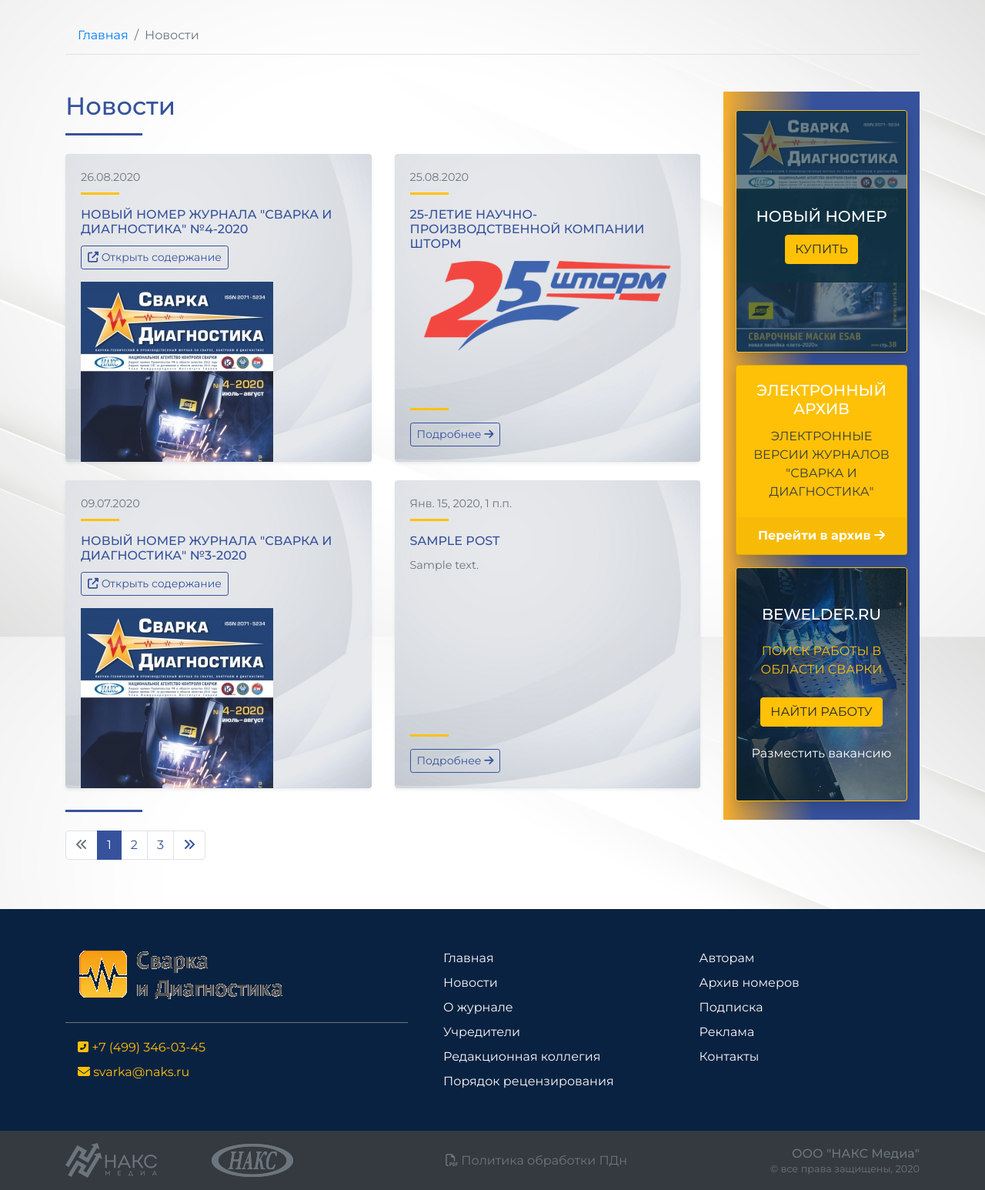
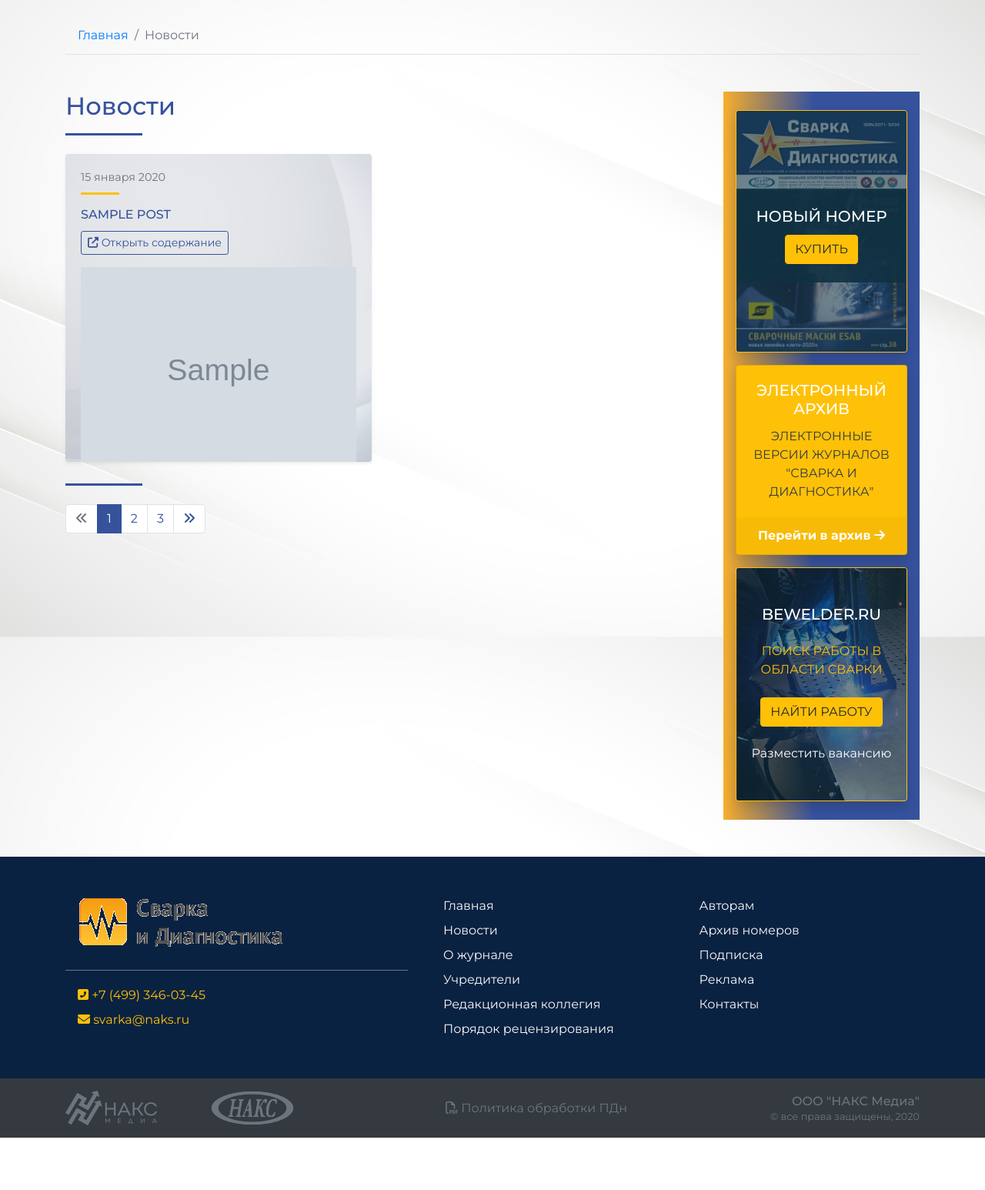
Before and after one commit to wolf811/svarka-naks-site, a Django app: page /post_list/ in a window 1280 px wide. Shown: the part 334-1880 px from the top of the page at 77% size. After the commit the page ends 1812 px from the top, so only its background shows below. Run offline with Django 3.2, Linux system fonts and the light colour scheme; tables that the repository leaves empty hold one stand-in row (values such as "Sample post"); grey boxes marked "Sample" are stand-in pictures; style sheets or scripts are compiled from the project's sources; some libraries are stand-ins or nearby versions.

Commit message:
models post end

```diff
--- a/journal/templates/journal/home.html
+++ b/journal/templates/journal/home.html
@@ -61,7 +61,7 @@
                             <div class="card card-post shadow-sm">
                                 <div class="card-img-overlay">
                                     <div class="preview">
-                                        <p class="card-text card-text-date">{{ post.published_date }}</p>
+                                        <p class="card-text card-text-date">{{ post.published_date|date:"d E Y" }}</p>
                                         <hr align="left">
                                         <h6 class="card-title">{{ post.title }}</h6>
                                         {% if post.img_journal %}
@@ -69,13 +69,13 @@
                                         <img src="{{ post.img_journal.url }}" class="img-fluid">
                                         {% else %}
                                         <p class="card-text truncate">{{ post.short_text|safe }}</p>
-                                        <img src="{{ post.img.url }}" class="img-fluid">
-                                        {% endif %}
+                                        {% if not post.short_text|safe %} <img src="{{ post.img.url }}" class="img-fluid"> {% endif %}
                                         {% if post.full_text|safe %}
                                         <div class="preview-bottom">
                                             <hr align="left">
                                             <a href="{% url 'post_detail' pk=post.pk %}" class="btn btn-outline-primary btn-sm">Подробнее <i class="fas fa-arrow-right"></i></a>
                                         </div>
+                                        {% endif %}
                                         {% endif %}
                                     </div>
                                 </div>
--- a/journal/templates/journal/post_detail.html
+++ b/journal/templates/journal/post_detail.html
@@ -16,9 +16,7 @@
                 <div class="content-left mb-4">
                     <div class="row align-items-stretch">
                         <div class="col-sm-4">
-                            {% if post.published_date %}
-                            <p class="text-secondary">{{ post.published_date }}</p>
-                            {% endif %}
+                            <p class="text-secondary">{{ post.published_date|date:"d E Y" }}</p>
                             <div class="mb-3 mb-md-0">
                                 <img src="{{ post.img.url }}" alt="" class="img-fluid">
                             </div>
--- a/journal/templates/journal/post_list.html
+++ b/journal/templates/journal/post_list.html
@@ -15,61 +15,27 @@
                 <hr class="title-line mb-4" align="left">
                 <div class="home-content-left">
                     <div class="row row-cols-1 row-cols-md-2">
-                        <div class="col mb-4">
-                            <div class="card card-post shadow-sm">
-                                <div class="card-img-overlay">
-                                    <div class="preview">
-                                        <p class="card-text card-text-date">26.08.2020</p>
-                                        <hr align="left">
-                                        <h6 class="card-title">Новый номер Журнала "Сварка и Диагностика" №4-2020</h6>
-                                        <a href="#" class="btn btn-outline-primary btn-sm mb-3" target="_blank"><i class="fas fa-external-link-alt"></i> Открыть содержание</a>
-                                        <img src="{% static 'images/img_journal.jpg' %}" class="img-fluid">
-                                    </div>
-                                </div>
-                            </div>
-                        </div>
-                        <div class="col mb-4">
-                            <div class="card card-post shadow-sm">
-                                <div class="card-img-overlay">
-                                    <div class="preview">
-                                        <p class="card-text card-text-date">25.08.2020</p>
-                                        <hr align="left">
-                                        <h6 class="card-title">25-летие научно-производственной компании Шторм</h6>
-                                        <img src="{% static 'images/25storm.png' %}" class="img-fluid">
-                                        <div class="preview-bottom">
-                                            <hr align="left">
-                                            <a href="#" class="btn btn-outline-primary btn-sm">Подробнее <i class="fas fa-arrow-right"></i></a>
-                                        </div>
-                                    </div>
-                                </div>
-                            </div>
-                        </div>
-                        <div class="col mb-4">
-                            <div class="card card-post shadow-sm">
-                                <div class="card-img-overlay">
-                                    <div class="preview">
-                                        <p class="card-text card-text-date">09.07.2020</p>
-                                        <hr align="left">
-                                        <h6 class="card-title">Новый номер Журнала "Сварка и Диагностика" №3-2020</h6>
-                                        <a href="#" class="btn btn-outline-primary btn-sm mb-3" target="_blank"><i class="fas fa-external-link-alt"></i> Открыть содержание</a>
-                                        <img src="{% static 'images/img_journal.jpg' %}">
-                                    </div>
-                                </div>
-                            </div>
-                        </div>
                         {% for post in posts %}
                         <div class="col mb-4">
                             <div class="card card-post shadow-sm">
                                 <div class="card-img-overlay">
                                     <div class="preview">
-                                        <p class="card-text card-text-date">{{ post.published_date }}</p>
+                                        <p class="card-text card-text-date">{{ post.published_date|date:"d E Y" }}</p>
                                         <hr align="left">
                                         <h6 class="card-title">{{ post.title }}</h6>
+                                        {% if post.img_journal %}
+                                        <a href="#" class="btn btn-outline-primary btn-sm mb-3" target="_blank"><i class="fas fa-external-link-alt"></i> Открыть содержание</a>
+                                        <img src="{{ post.img_journal.url }}" class="img-fluid">
+                                        {% else %}
                                         <p class="card-text truncate">{{ post.short_text|safe }}</p>
+                                        {% if not post.short_text|safe %} <img src="{{ post.img.url }}" class="img-fluid"> {% endif %}
+                                        {% if post.full_text|safe %}
                                         <div class="preview-bottom">
                                             <hr align="left">
                                             <a href="{% url 'post_detail' pk=post.pk %}" class="btn btn-outline-primary btn-sm">Подробнее <i class="fas fa-arrow-right"></i></a>
                                         </div>
+                                        {% endif %}
+                                        {% endif %}
                                     </div>
                                 </div>
                             </div>
```
